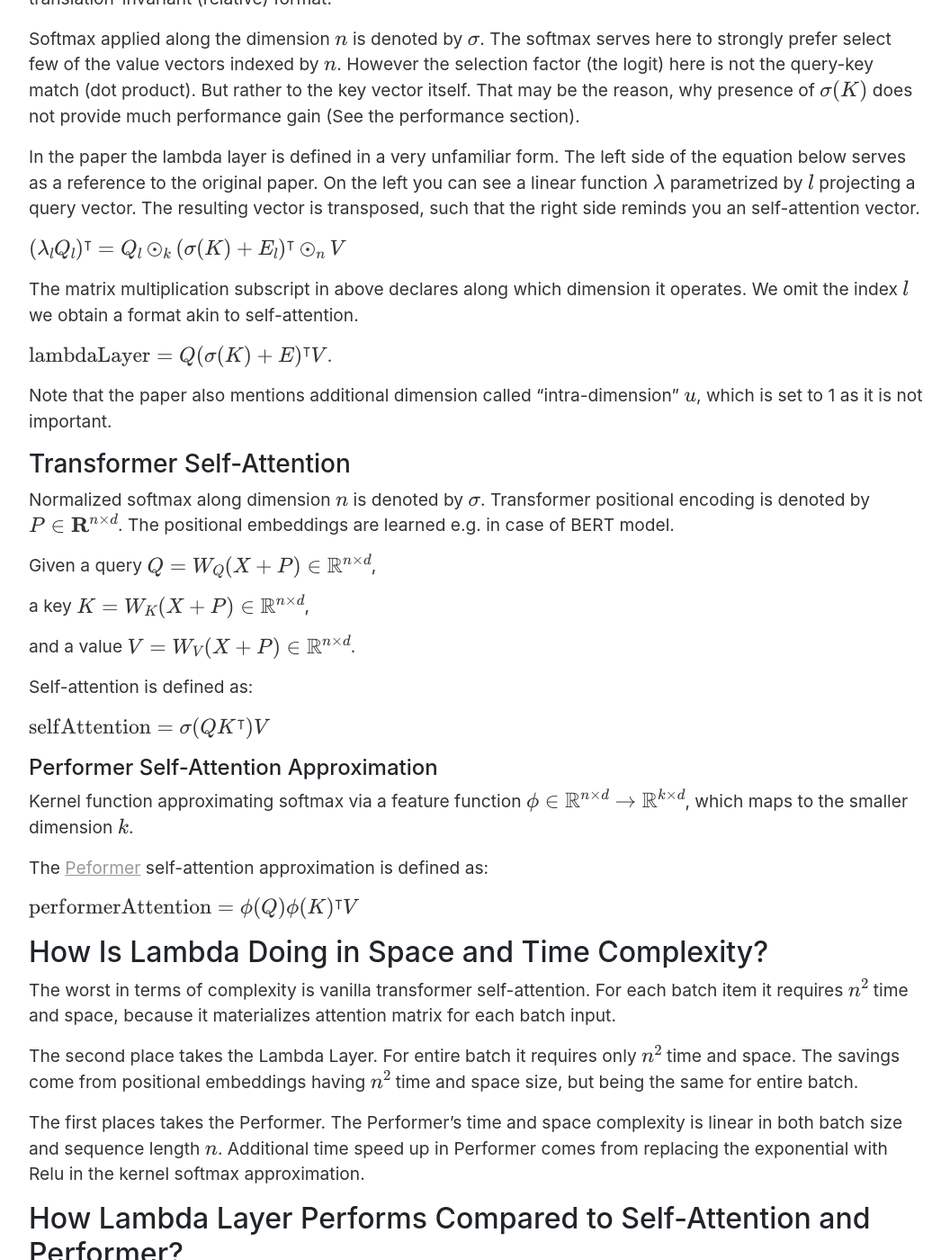
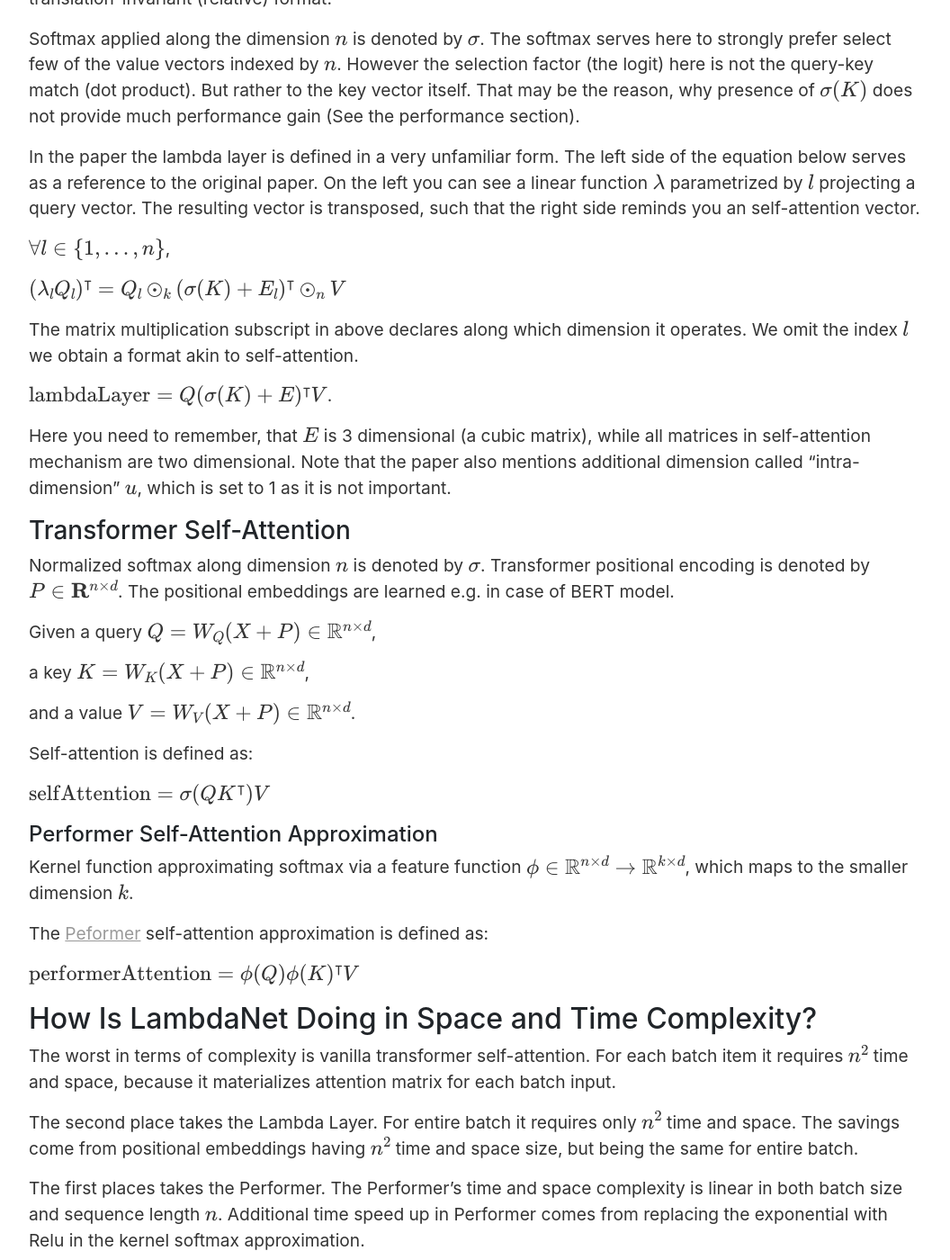
Before and after one commit to vackosar/vackosar.github.io, a Jekyll site: the page built from _posts/2020-11-29-Lamda-Networks-Transform-Self-Attention.md, in a window 1280 px wide and 1400 px high, scrolled down 1848 px. Shown: the whole window at 90% size, without its empty margins (111-1167 px from the left). Built offline with Jekyll 4.4.1, drawn with Linux system fonts in a browser that asks for light colours; nearby versions of some CDN libraries; library files that are not in the unit come from our copies; comment, search, counter and statistics services are not loaded.

Commit message:
lambda net

```diff
--- a/_posts/2020-11-29-Lamda-Networks-Transform-Self-Attention.md
+++ b/_posts/2020-11-29-Lamda-Networks-Transform-Self-Attention.md
@@ -78,6 +78,8 @@ The left side of the equation below serves as a reference to the original paper.
 On the left you can see a linear function \\( \lambda \\) parametrized by \\( l \\) projecting a query vector.
 The resulting vector is transposed, such that the right side reminds you an self-attention vector.
 
+\\( \forall l \in \lbrace 1, ..., n \rbrace\\),
+
 \\( (\lambda_l Q_l)^\intercal = Q_l \odot_k (\sigma(K) + E_l )^{\intercal} \odot_n V \\)
 
 The matrix multiplication subscript in above declares along which dimension it operates.
@@ -85,6 +87,8 @@ We omit the index \\( l\\) we obtain a format akin to self-attention.
 
 \\( \mathrm{lambdaLayer} = Q (\sigma(K) + E)^\intercal V \\).
 
+Here you need to remember, that \\( E \\) is 3 dimensional (a cubic matrix),
+while all matrices in self-attention mechanism are two dimensional.
 Note that the paper also mentions additional dimension called "intra-dimension" \\( u \\), which is set to 1 as it is not important.
 
 ### Transformer Self-Attention
@@ -115,7 +119,7 @@ The [Peformer](http://localhost:4000/ml/Performers-FAVOR+-Faster-Transformer-Att
 \\( \mathrm{performerAttention} = \phi(Q) \phi(K)^\intercal V \\)
 
 
-## How Is Lambda Doing in Space and Time Complexity?
+## How Is LambdaNet Doing in Space and Time Complexity?
 
 The worst in terms of complexity is vanilla transformer self-attention.
 For each batch item it requires \\( n^2 \\) time and space,
```
